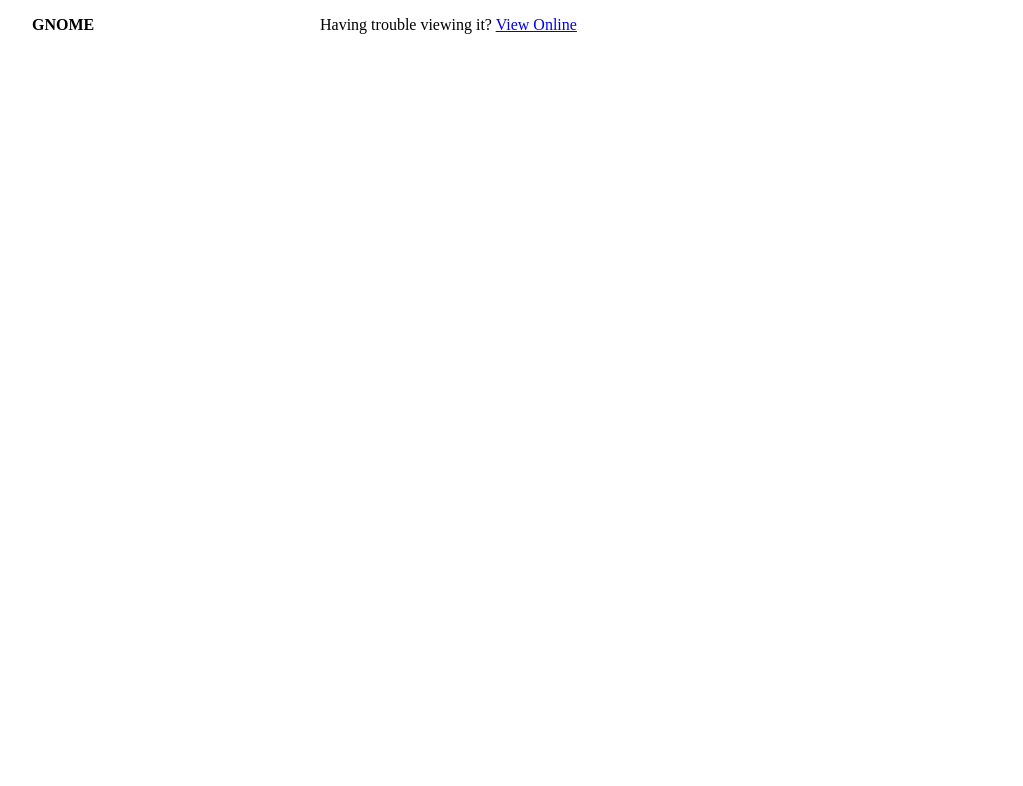
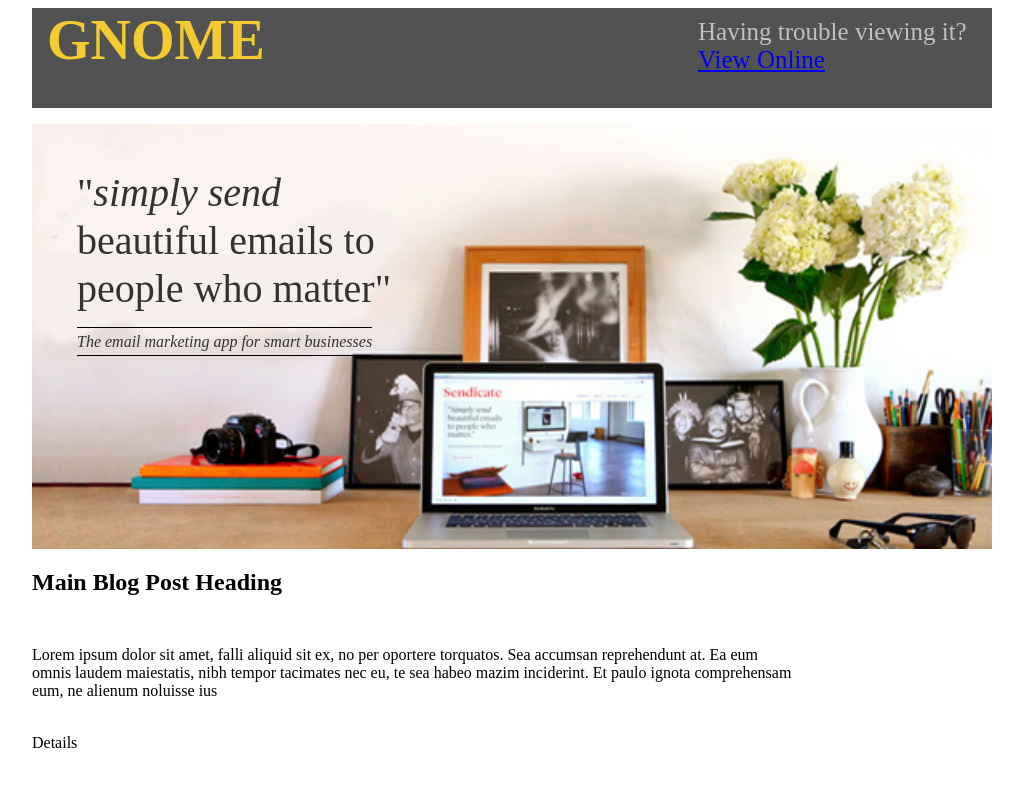
Before and after one commit to thumbimigwe/gnome, a plain HTML site: page index.html in a window 1280 px wide. Shown: the whole page, without its empty margins (136-1159 px from the left). Drawn offline with Linux system fonts and the light colour scheme.

Commit message:
section one

```diff
--- a/Assets/stylesheets/main.css
+++ b/Assets/stylesheets/main.css
@@ -1,26 +1,15 @@
-
-#home {
-    background: url(../Pictures/big_img.jpg);
+/*
+===================================================
+BODY
+===================================================
+*/
+body {
+    background color: #adadad;
+    width: 100%;
 }
 
-.homepage {
-
-}
-
-body {
-    background color: lightgrey;
+section {
     width: 100%;
-
-}
-
-#header {
-    display: block;
-}
-
-#logo {
-    width: 30%;
-    float: left;
-    font-weight: 700;
 }
 
 .container {
@@ -30,3 +19,87 @@ body {
     padding-right: 15px;
     padding-left: 15px;
 }
+
+header {
+    width: 100%;
+    margin: auto;
+    height: 100px;
+
+}
+
+/*
+===================================================
+HEADER
+===================================================
+*/
+#header {
+    display: block;
+    background: #525252;
+}
+
+#logo {
+    height: 20%;
+    color: #F2CB30;
+    width: 30%;
+    float: left;
+    font-weight: 700;
+    font-size: 350%;
+}
+
+#trouble {
+    float: right;
+}
+header p {
+    width: 30%;
+    float: left;
+    margin: auto;
+    font-size: 25px;
+    color: #c1c1c1;
+    padding-top: 10px;
+    height: 100px;
+
+}
+
+/*
+===================================================
+SECTION ONE
+===================================================
+*/
+
+#home {
+    background: url(../Pictures/big_img.jpg) no-repeat scroll 0% 0%;
+    background-size: 100%;
+    height: 425px;
+}
+
+blockquote {
+    width: 35%;
+    max-height: 400px;
+    padding: 5px;
+    color: #333333;
+}
+
+blockquote p{
+  font-size: 40px;
+    line-height:1.2;
+  margin-bottom: 20px;
+
+}
+blockquote a{
+  width: 100%;
+  padding: 5px 0;
+  border-top: 1px solid #000;
+  border-bottom: 1px solid #000;
+  font-style: italic;
+}
+
+/*
+===================================================
+SECTION TWO
+===================================================
+*/
+#blog p{
+    width: 80%;
+    padding-top: 30px;
+
+}
--- a/index.html
+++ b/index.html
@@ -5,21 +5,45 @@
         <link rel="stylesheet" href="Assets/stylesheets/main.css">
     </head>
     <body class="homepage">
+        <div class="container">
 
 <!------------------------- HEADER  --------------------------------        -->
         <div>
             <header id="header">
               <div class="container">
                 <div id="logo">GNOME</div>
-                <p>
+                <p id="trouble">
                     Having trouble viewing it?
                     <a href="#"> View Online</a>
                 </p>
             </header>
 
-            <section>
+<!------------------------- SECTION ONE  --------------------------------        -->
+
+            <section id="home">
+                <blockquote>
+                    <p>
+                        "<em>simply send</em> beautiful emails to people who matter"
+                    </p>
+                    <a>The email marketing app for smart businesses</a>
+                </blockquote>
+            </section>
+
+
+<!------------------------- SECTION TWO  --------------------------------        -->
+            <section id="blog">
+                <h1>Main Blog Post Heading</h1>
+                <p>
+            Lorem ipsum dolor sit amet, falli aliquid sit ex, no per oportere torquatos. Sea accumsan reprehendunt at. Ea eum omnis laudem maiestatis, nibh tempor tacimates nec eu, te sea habeo mazim inciderint. Et paulo ignota comprehensam eum, ne alienum noluisse ius
+                </p>
+                <br>
+                <a>Details</a>
 
             </section>
+
+<!------------------------- SECTION THREE  --------------------------------        -->
+
+
 
 
 
@@ -59,5 +83,6 @@
             </section>
               </div>
         </div>
+        </div>
     </body>
 </html>
```
